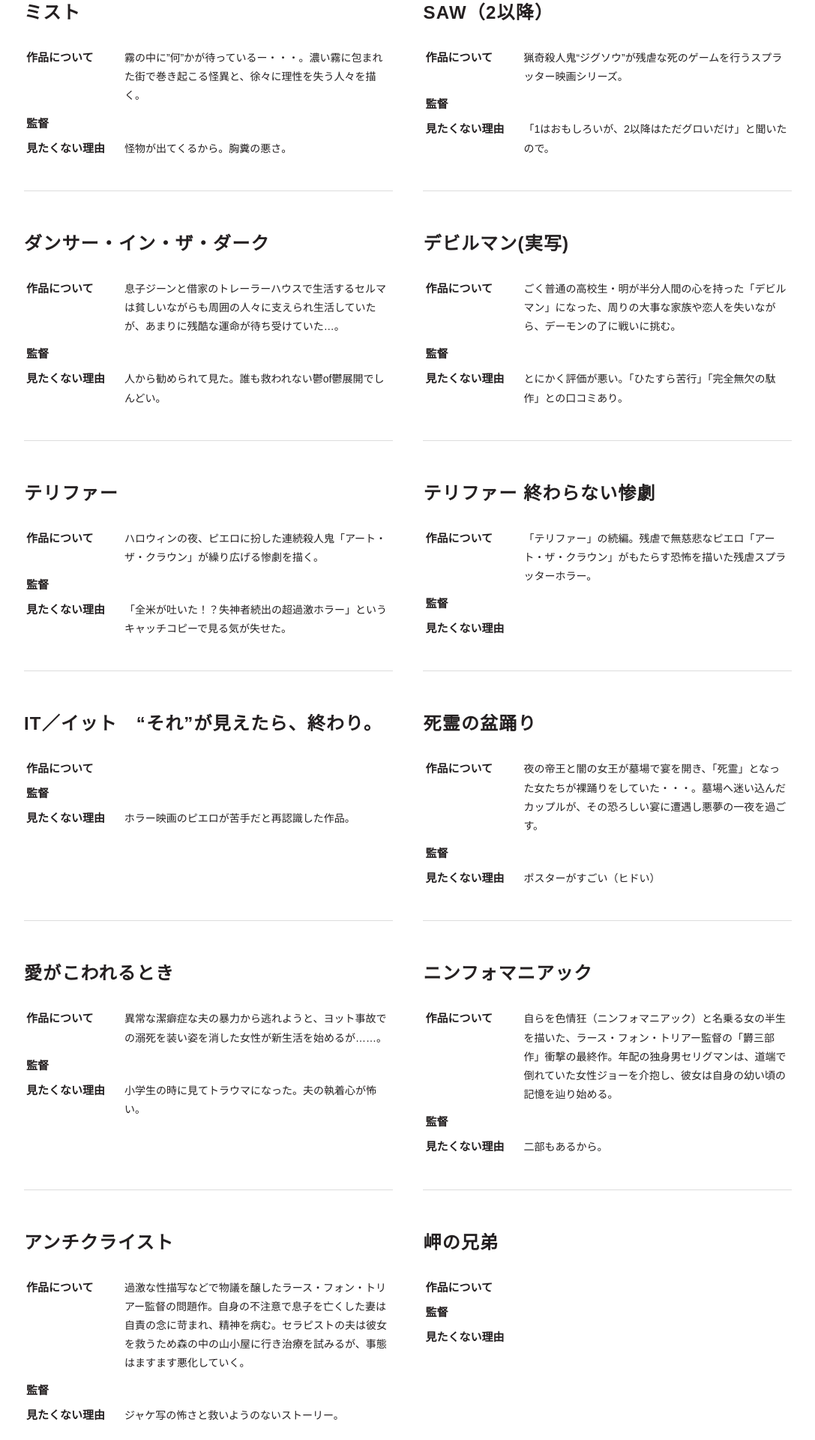
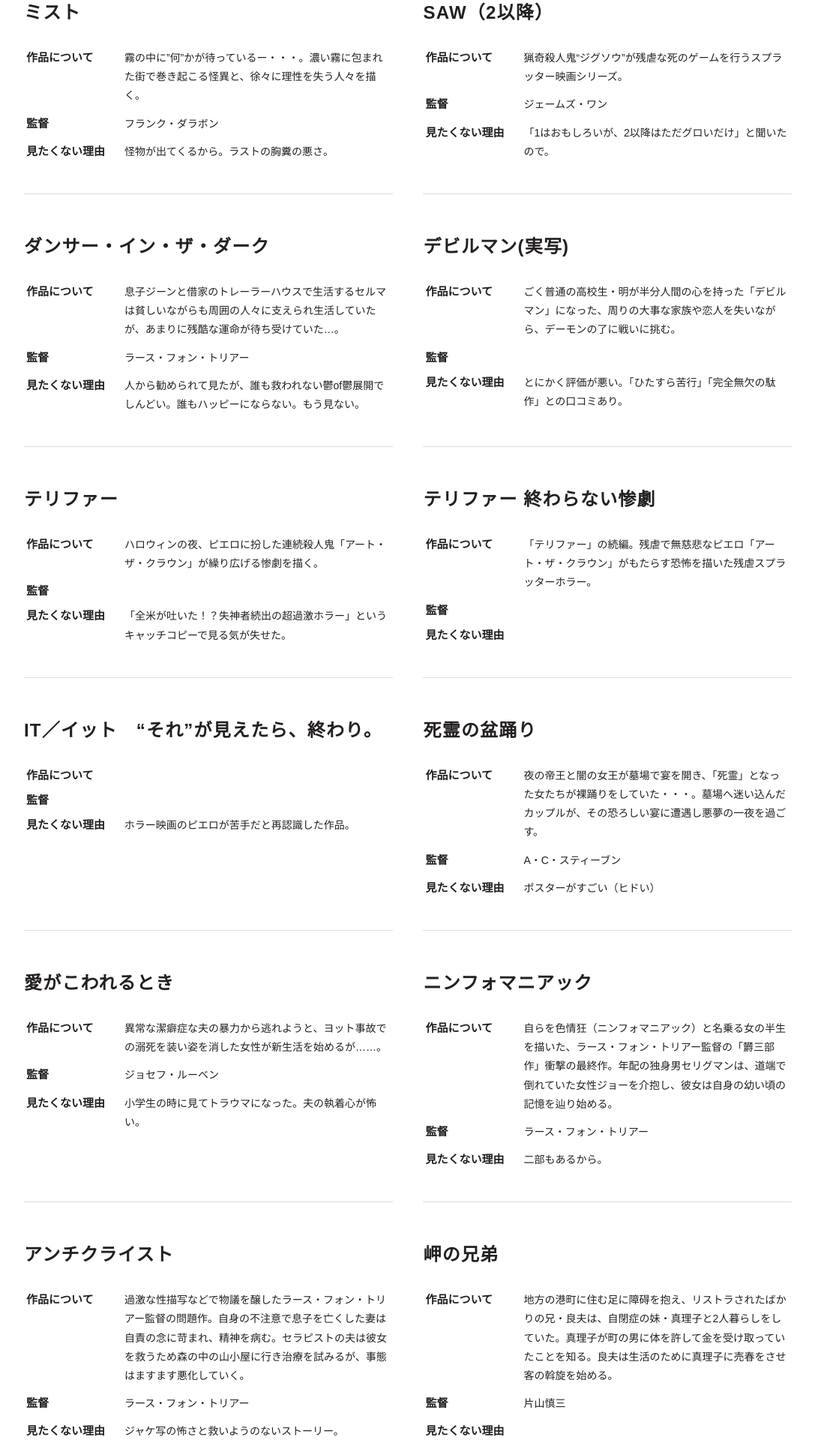
Before and after one commit to Ryuki-4648/disliked-movies-list, a Vue app in the folder movies-list/: page / in a window 1280 px wide. Shown: the part 1440-3360 px from the top of the page at 75% size, without its empty margins (96-1183 px from the left). Built offline with nearby package versions, Linux system fonts and the light colour scheme.

Commit message:
スムーズスクロール実装

```diff
--- a/movies-list/src/components/HelloWorld.vue
+++ b/movies-list/src/components/HelloWorld.vue
@@ -36,7 +36,11 @@
       </ul>
     </section>
 
-  <a href="/" class="page-top">オサナイデ</a>
+    <footer>
+      <small>&copy; 2023 Disliked Movies List by R.YUKI Portfolio</small>
+    </footer>
+
+  <a href="" class="page-top" @click="scrollToTopButton">オサナイデ</a>
   </main>
 </template>
 
@@ -64,6 +68,12 @@
     },
     resetButton: function(){
       location.reload();
+    },
+    scrollToTopButton() {
+      window.scrollTo({
+        top: 0,
+        behavior: "smooth",
+      });
     }
   }
 }
@@ -104,7 +114,7 @@
 .content {
   width: 1024px;
   margin: 0 auto;
-  padding: 0 0 100px;
+  padding: 0;
   position: relative;
 }
 .search {
@@ -187,4 +197,7 @@
   color: #000;
   font-size: 13px;
 }
+footer {
+  padding: 150px 0 10px;
+}
 </style>
--- a/movies-list/src/data/moviesList.json
+++ b/movies-list/src/data/moviesList.json
@@ -13,21 +13,21 @@
   },
   {
     "title": "ミスト",
-    "reason": "怪物が出てくるから。胸糞の悪さ。",
+    "reason": "怪物が出てくるから。ラストの胸糞の悪さ。",
     "description": "霧の中に”何”かが待っているー・・・。濃い霧に包まれた街で巻き起こる怪異と、徐々に理性を失う人々を描く。",
-    "director": ""
+    "director": "フランク・ダラボン"
   },
   {
     "title": "SAW（2以降）",
     "reason": "「1はおもしろいが、2以降はただグロいだけ」と聞いたので。",
     "description": "猟奇殺人鬼“ジグソウ”が残虐な死のゲームを行うスプラッター映画シリーズ。",
-    "director": ""
+    "director": "ジェームズ・ワン"
   },
   {
     "title": "ダンサー・イン・ザ・ダーク",
-    "reason": "人から勧められて見た。誰も救われない鬱of鬱展開でしんどい。",
+    "reason": "人から勧められて見たが、誰も救われない鬱of鬱展開でしんどい。誰もハッピーにならない。もう見ない。",
     "description": "息子ジーンと借家のトレーラーハウスで生活するセルマは貧しいながらも周囲の人々に支えられ生活していたが、あまりに残酷な運命が待ち受けていた…。",
-    "director": ""
+    "director": "ラース・フォン・トリアー"
   },
   {
     "title": "デビルマン(実写)",
@@ -57,31 +57,31 @@
     "title": "死霊の盆踊り",
     "reason": "ポスターがすごい（ヒドい）",
     "description": "夜の帝王と闇の女王が墓場で宴を開き、「死霊」となった女たちが裸踊りをしていた・・・。墓場へ迷い込んだカップルが、その恐ろしい宴に遭遇し悪夢の一夜を過ごす。",
-    "director": ""
+    "director": "A・C・スティーブン"
   },
   {
     "title": "愛がこわれるとき",
     "reason": "小学生の時に見てトラウマになった。夫の執着心が怖い。",
     "description": "異常な潔癖症な夫の暴力から逃れようと、ヨット事故での溺死を装い姿を消した女性が新生活を始めるが……。",
-    "director": ""
+    "director": "ジョセフ・ルーベン"
   },
   {
     "title": "ニンフォマニアック",
     "reason": "二部もあるから。",
     "description": "自らを色情狂（ニンフォマニアック）と名乗る女の半生を描いた、ラース・フォン・トリアー監督の「欝三部作」衝撃の最終作。年配の独身男セリグマンは、道端で倒れていた女性ジョーを介抱し、彼女は自身の幼い頃の記憶を辿り始める。",
-    "director": ""
+    "director": "ラース・フォン・トリアー"
   },
   {
     "title": "アンチクライスト",
     "reason": "ジャケ写の怖さと救いようのないストーリー。",
     "description": "過激な性描写などで物議を醸したラース・フォン・トリアー監督の問題作。自身の不注意で息子を亡くした妻は自責の念に苛まれ、精神を病む。セラピストの夫は彼女を救うため森の中の山小屋に行き治療を試みるが、事態はますます悪化していく。",
-    "director": ""
+    "director": "ラース・フォン・トリアー"
   },
   {
     "title": "岬の兄弟",
     "reason": "",
-    "description": "",
-    "director": ""
+    "description": "地方の港町に住む足に障碍を抱え、リストラされたばかりの兄・良夫は、自閉症の妹・真理子と2人暮らしをしていた。真理子が町の男に体を許して金を受け取っていたことを知る。良夫は生活のために真理子に売春をさせ客の斡旋を始める。",
+    "director": "片山慎三"
   },
   {
     "title": "マーターズ",
```
